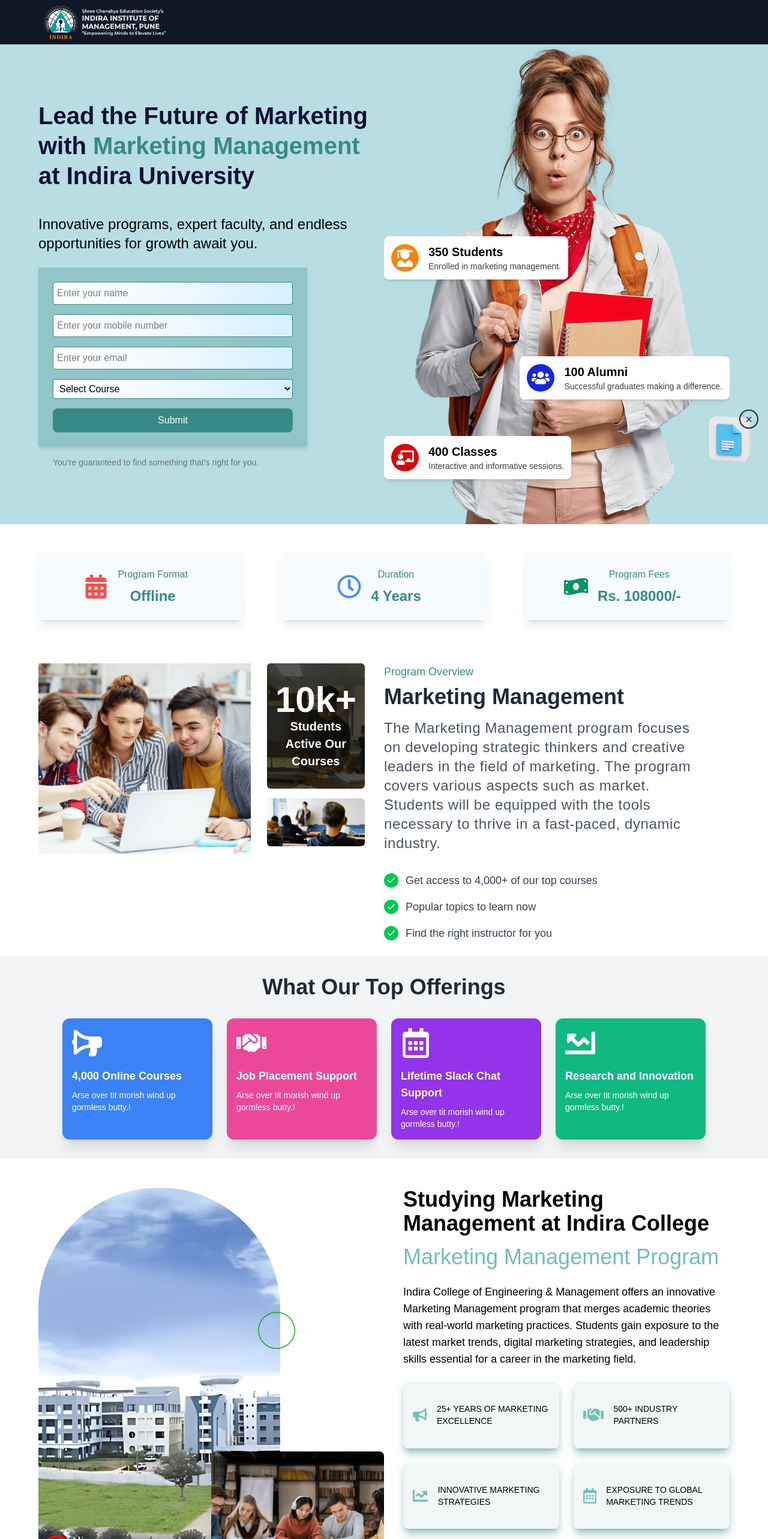
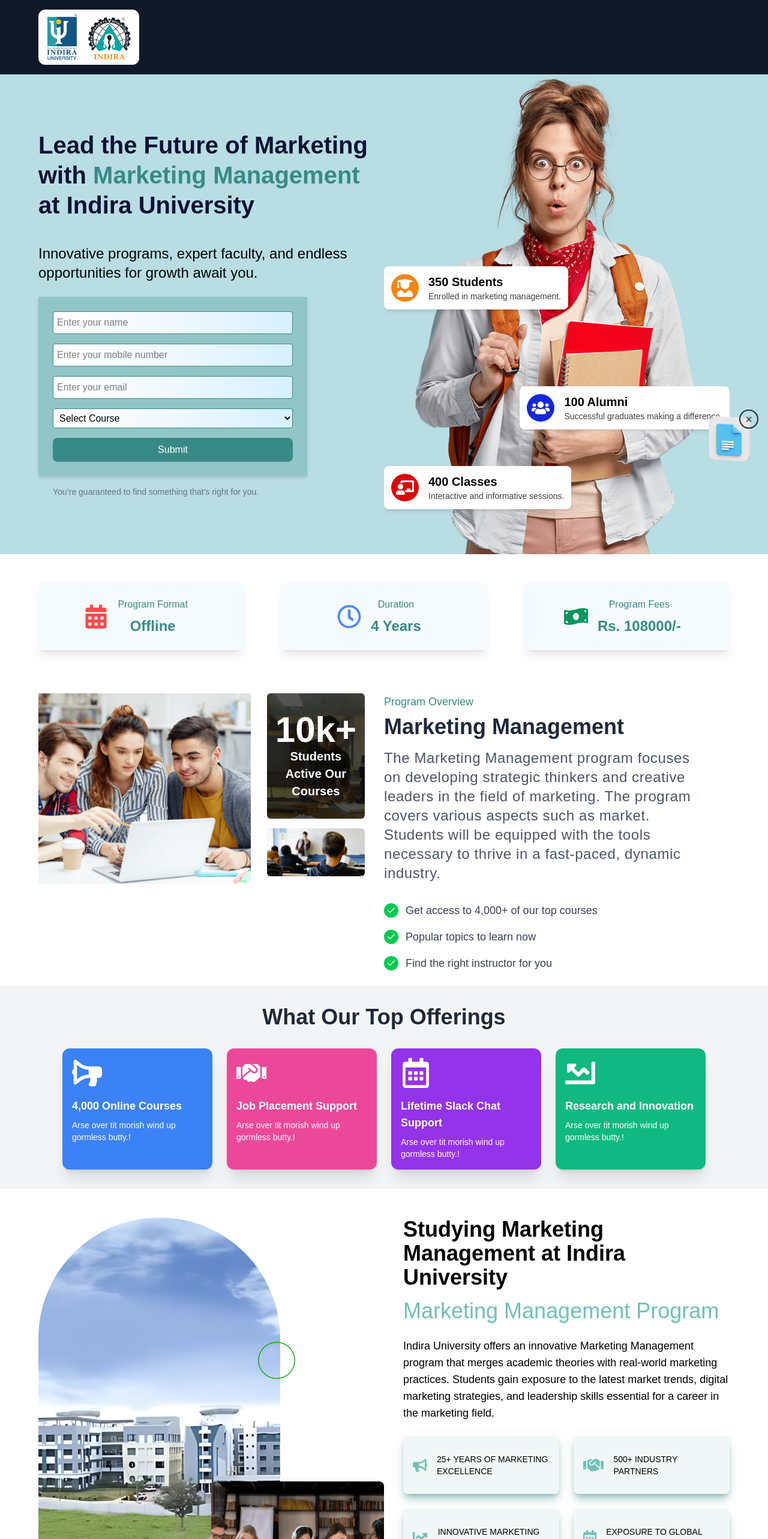
Before and after one commit to satputep5/IU-BBA-landing-page, a React (Vite) app: page /marketing-management in a window 1280 px wide. Shown: the top 2566 px of the page at 60% size. Built offline with nearby package versions, Linux system fonts and the light colour scheme; a web font is replaced by a local one.

Commit message:
first commit

```diff
--- a/src/Components/Marketing Management/MarketingManagementHighlights.jsx
+++ b/src/Components/Marketing Management/MarketingManagementHighlights.jsx
@@ -29,7 +29,7 @@
     >
       <div className="px-8 md:px-16 py-6">
         <h1 className="text-3xl font-bold text-center mb-8 poppins-bold" data-aos="fade-up">
-          ICEM Highlights
+          Indira University Highlights
         </h1>
 
         <div className="grid grid-cols-1 sm:grid-cols-2 lg:grid-cols-4 gap-8">
--- a/src/Components/Marketing Management/MarketingManagementOverview.jsx
+++ b/src/Components/Marketing Management/MarketingManagementOverview.jsx
@@ -20,7 +20,7 @@
   }, []);
 
   return (
-    <div className="flex flex-col md:flex-row-reverse justify-between items-start space-y-8 md:space-y-0 md:space-x-8 px-8 md:px-16 py-3 md:py-6 poppins-regular gap-x-8">
+    <div className="flex flex-col md:flex-row-reverse justify-between items-start space-y-8 md:space-y-0 md:space-x-8 px-8 md:px-16 py-3 md:py-6 poppins-regular gap-x-8 ">
       {/* Left Part: Program Overview */}
       <div className="flex-1" data-aos="fade-left">
         {/* Small "Marketing Management" Text above heading */}
@@ -104,7 +104,7 @@
           <img
             src={Image1}
             alt="Image 1"
-            className="w-full h-auto object-cover"
+            className="w-full h-full object-cover"
           />
         </div>
 
--- a/src/Components/Marketing Management/MarketingManagementStudying.jsx
+++ b/src/Components/Marketing Management/MarketingManagementStudying.jsx
@@ -63,14 +63,15 @@
       {/* Right Side (Text Content Section with Dynamic Height) */}
       <div className="w-[50%] pl-8 flex flex-col">
       <h1 className="text-4xl font-semibold text-left mb-4 text-[#000000]">
-          Studying Marketing Management at Indira College
+  Studying Marketing Management at Indira University
 </h1>
 <h1 className="text-4xl font-extralight text-left text-[#71bfb7] mb-6">
   Marketing Management Program
 </h1>
 <p className="text-left text-lg mb-6 text-[#000000]">
-          Indira College of Engineering & Management offers an innovative Marketing Management program that merges academic theories with real-world marketing practices. Students gain exposure to the latest market trends, digital marketing strategies, and leadership skills essential for a career in the marketing field.
+  Indira University offers an innovative Marketing Management program that merges academic theories with real-world marketing practices. Students gain exposure to the latest market trends, digital marketing strategies, and leadership skills essential for a career in the marketing field.
 </p>
+
 
         {/* 2x3 Grid for Cards */}
         <div className="grid grid-cols-2 grid-rows-3 gap-6 flex-grow">
--- a/src/Pages/Navbar.jsx
+++ b/src/Pages/Navbar.jsx
@@ -1,7 +1,7 @@
 import React from 'react';
 
 // Import images
-import logo from '../assets/Images/logo-new-uni.png';
+import logo from '../assets/Images/iu-combine.png';
 
 
 function Navbar() {
@@ -10,9 +10,9 @@
       <div className="mx-auto flex items-center justify-between px-2 md:px-16">
 
         {/* Left Logo */}
-        <div className="p-1">
+        <div className="py-4">
           <a href="/">
-            <img src={logo} alt="Logo" className="h-auto max-w-xs md:max-w-52" />
+            <img src={logo} alt="Logo" className="h-auto max-w-xs md:max-w-42" />
           </a>
         </div>
 
```
Also changed, not shown: src/assets/Images/iu-combine.png (added). Lines whose indentation alone changed are shown as unchanged.
